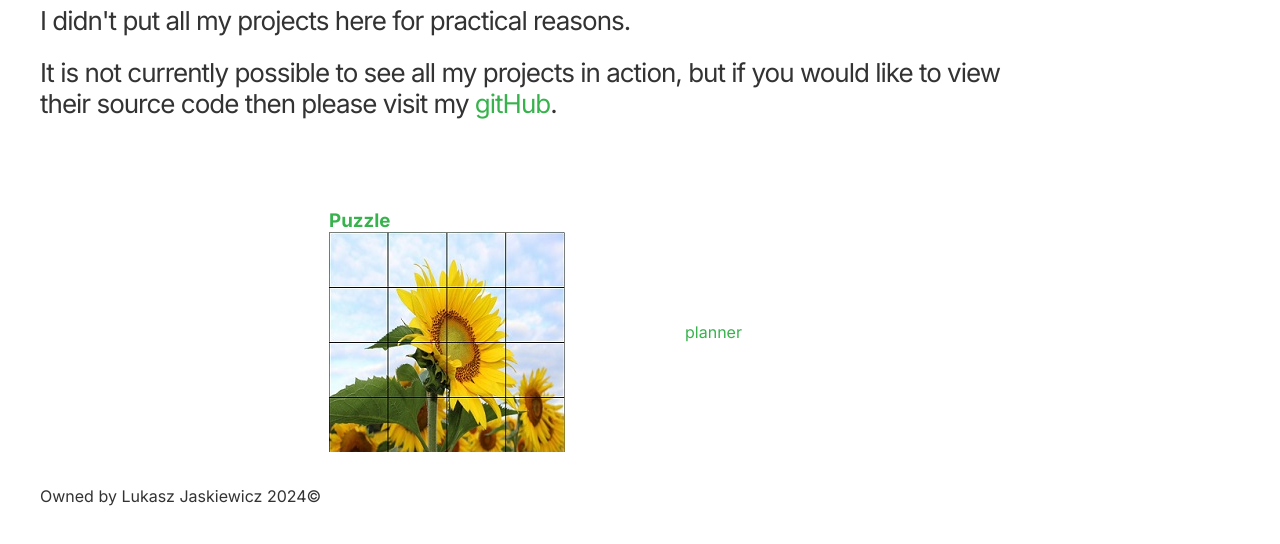
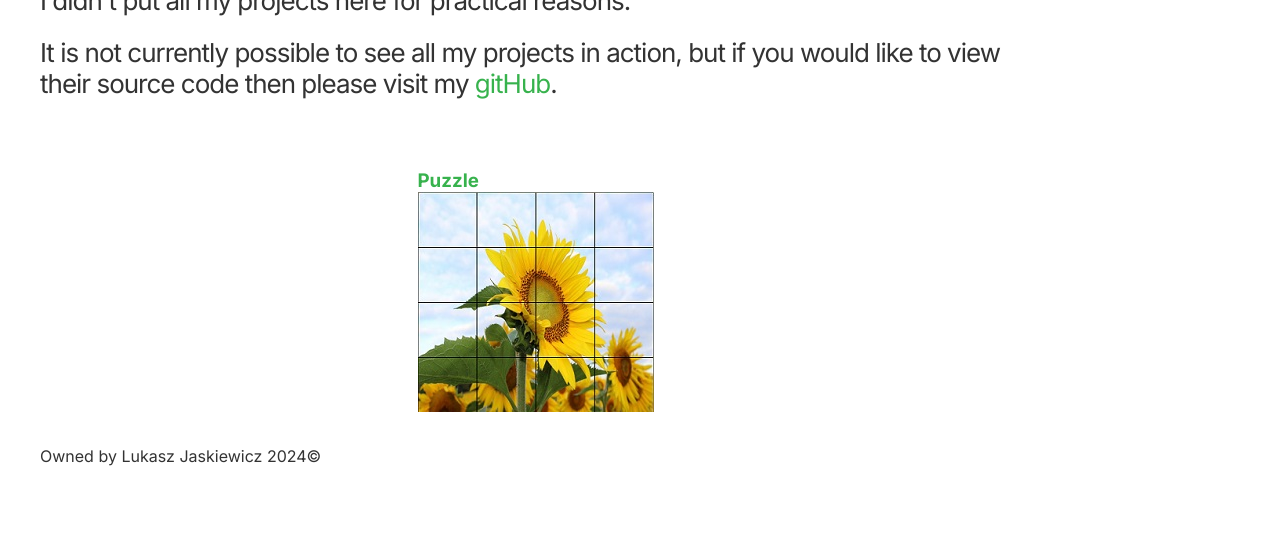
Before and after one commit to mofffon/lukasz-jaskiewicz.io, a plain HTML site: page projects-and-demos.html in a window 1280 px wide. Shown: the part 254-798 px from the top of the page. Drawn offline with Linux system fonts and the light colour scheme.

Commit message:
Make some refactoring

```diff
--- a/css/projects-and-demos-style.css
+++ b/css/projects-and-demos-style.css
@@ -2,13 +2,12 @@
   display: grid;
   grid-template-columns: 1fr 167px;
   column-gap: 42px;
-  row-gap: 70px;
+  row-gap: 50px;
   align-items: start;
 }
 
 .projects {
   display: flex;
-  align-items: center;
+  align-items: flex-start;
   justify-content: center;
-  gap: 120px;
 }
--- a/projects-and-demos.html
+++ b/projects-and-demos.html
@@ -20,7 +20,7 @@
         <div class="left-links">
           <a href="./index.html">Main Page</a>
           <a href="./projects-and-demos.html">Projects And Demos</a>
-          <a href="#">Skills</a>
+          <a href="./skills.html">Skills</a>
           <a href="./about.html">About</a>
         </div>
         <div class="right-links">
@@ -66,7 +66,6 @@
           <h3>Puzzle</h3>
           <img src="./projects/puzzle/puzzle.jpg"
         /></a>
-        <a href="./projects/planner/planner.html"> planner</a>
       </section>
     </div>
     <footer class="page-footer">Owned by Lukasz Jaskiewicz 2024&copy;</footer>
```
Also changed, not shown: about.html (+1 -1 lines), index.html (+1 -1 lines), projects/planner/planner.html (deleted), projects/planner/planner.jpg (deleted).
